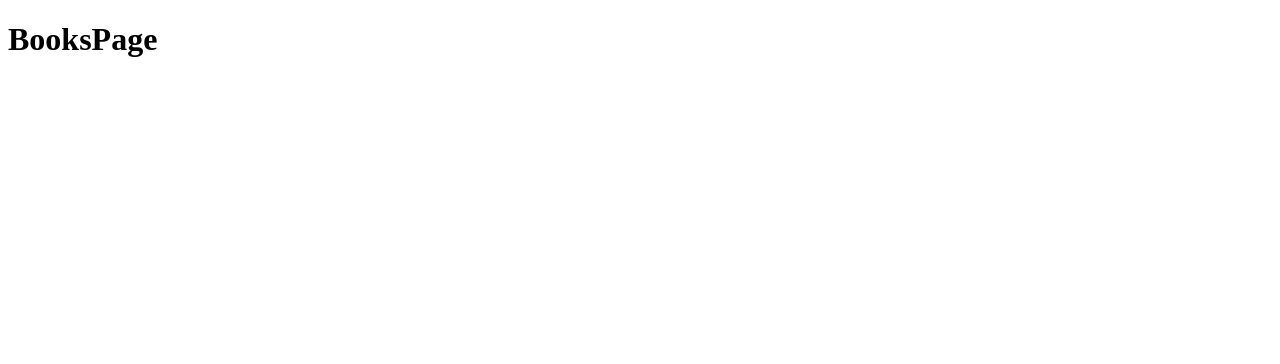
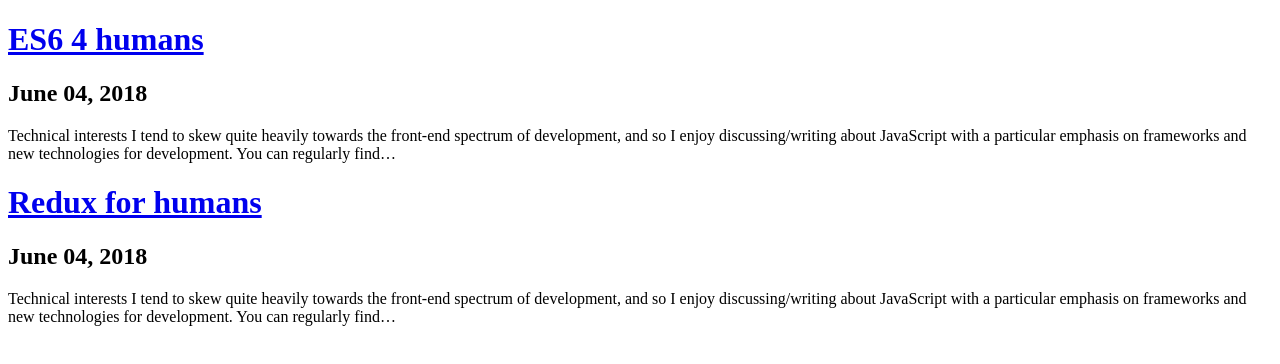
Before and after one commit to RobertoMSousa/4humans, a Gatsby site: page /books in a window 1280 px wide. Built offline with nearby package versions, Linux system fonts and the light colour scheme; Gatsby itself is replaced by a stand-in of ours.

Commit message:
start the books display page

```diff
--- a/src/pages/books.tsx
+++ b/src/pages/books.tsx
@@ -1,9 +1,55 @@
+
+import Helmet from "react-helmet";
+import Link from "gatsby-link";
 import * as React from "react";
 
-const BooksPage = () => (
-	<div>
-		<h1>BooksPage</h1>
-	</div>
-);
+// css
+import "./css/books.scss";
 
-export default BooksPage;
+export default function BooksPage({ data }) {
+	const { edges: books } = data.allMarkdownRemark;
+	return (
+		<div className="blog-posts">
+			{books
+				.filter((book) => book.node.frontmatter.title.length > 0)
+				.map(({ node: book }) => {
+					return (
+						<div className="blog-post-preview" key={book.id}>
+							<h1>
+								<Link to={book.frontmatter.path}>
+									{book.frontmatter.title}
+								</Link>
+							</h1>
+							<h2>
+								{book.frontmatter.date}
+							</h2>
+							<p>
+								{book.excerpt}
+							</p>
+						</div>
+					);
+				})}
+		</div>
+	);
+}
+
+export const pageQuery = graphql`
+	query BooksQuery {
+		allMarkdownRemark(
+			sort: { order: DESC, fields: [frontmatter___date] },
+			filter: {fileAbsolutePath: {regex: "/(books)/.*\\.md$/"}}
+		) {
+			edges {
+				node {
+					excerpt(pruneLength: 250)
+					id
+					frontmatter {
+						title
+						date(formatString: "MMMM DD, YYYY")
+						path
+					}
+				}
+			}
+		}
+	}
+`;
```
Also changed, not shown: src/pages/css/books.scss (added).
